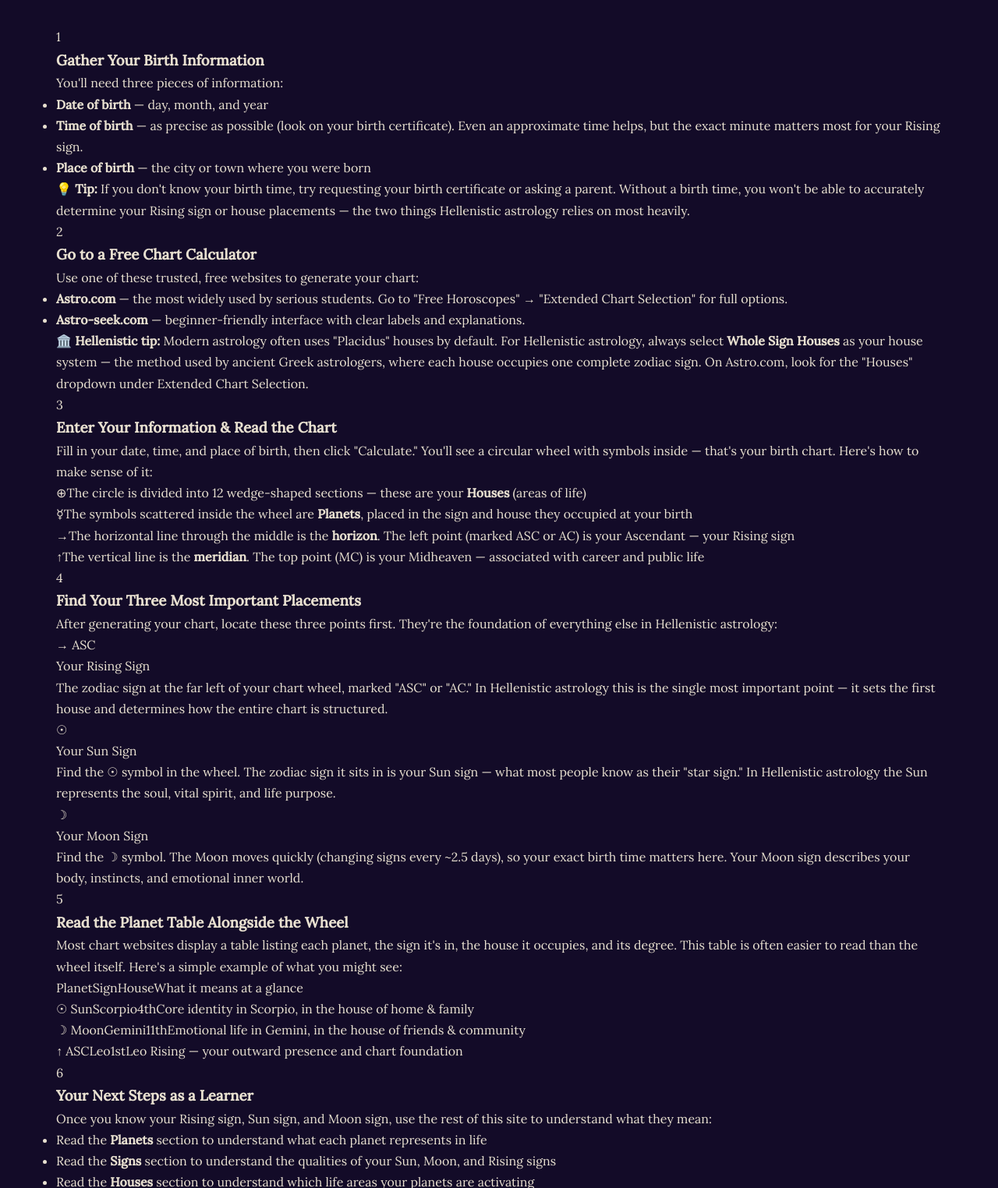
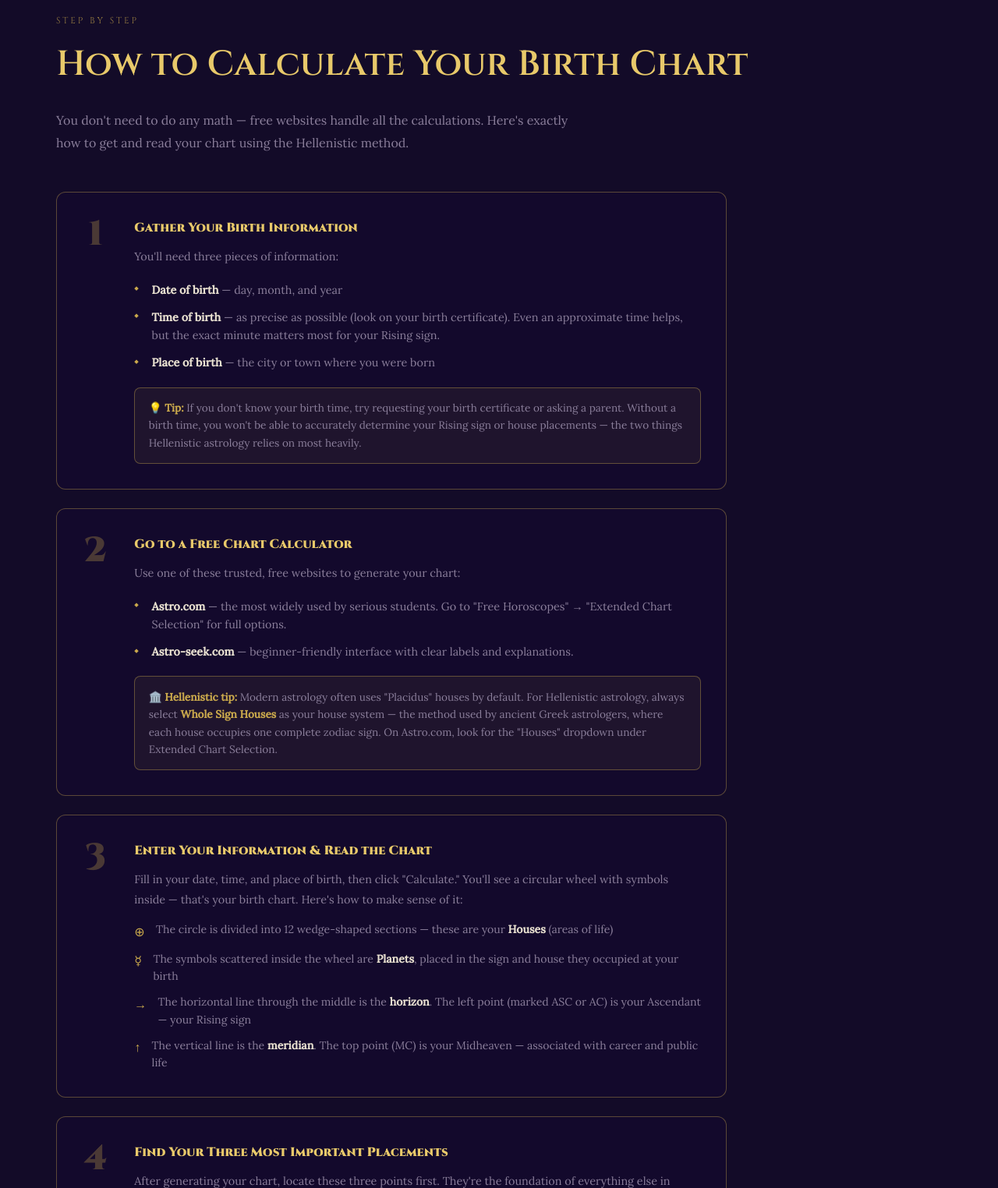
Before and after one commit to saygems429/hellenistic-astrology, a plain HTML site: page index.html in a window 1280 px wide. Shown: the part 2100-3624 px from the top of the page at 78% size. Drawn offline with Linux system fonts and the light colour scheme.

Commit message:
Add styles for beginner sections: explainer cards, glossary, step cards, chart anatomy

```diff
--- a/style.css
+++ b/style.css
@@ -511,6 +511,222 @@
   text-transform: uppercase;
 }
 
+/* ---- BEGINNER / START HERE ---- */
+.beginner-explainer {
+  display: grid;
+  grid-template-columns: repeat(auto-fit, minmax(280px, 1fr));
+  gap: 1.5rem;
+  margin-bottom: 3rem;
+}
+.explainer-block {
+  background: var(--bg-card);
+  border: 1px solid var(--gold-dim);
+  border-radius: var(--radius);
+  padding: 2rem 1.6rem;
+  transition: transform var(--transition), box-shadow var(--transition);
+}
+.explainer-block:hover {
+  transform: translateY(-4px);
+  box-shadow: 0 12px 32px rgba(201, 168, 76, 0.12);
+}
+.explainer-icon {
+  font-size: 2rem;
+  margin-bottom: 0.8rem;
+  display: block;
+}
+.explainer-block h3 {
+  font-family: 'Cinzel', serif;
+  font-size: 1rem;
+  color: var(--gold);
+  margin-bottom: 0.7rem;
+}
+.explainer-block p { font-size: 0.9rem; color: var(--text-muted); line-height: 1.75; }
+.explainer-block strong { color: var(--text-primary); }
+
+.glossary-box {
+  background: var(--bg-card);
+  border: 1px solid var(--gold-dim);
+  border-radius: var(--radius);
+  padding: 2rem 2rem 1.5rem;
+}
+.glossary-box h3 {
+  font-family: 'Cinzel', serif;
+  font-size: 0.95rem;
+  color: var(--gold-light);
+  margin-bottom: 1.4rem;
+  letter-spacing: 0.03em;
+}
+.glossary-grid {
+  display: grid;
+  grid-template-columns: repeat(auto-fill, minmax(280px, 1fr));
+  gap: 1rem;
+}
+.glossary-item {
+  display: flex;
+  flex-direction: column;
+  gap: 0.25rem;
+  padding: 0.8rem 1rem;
+  border-left: 2px solid var(--gold-dim);
+}
+.glossary-term {
+  font-family: 'Cinzel', serif;
+  font-size: 0.82rem;
+  color: var(--gold);
+  letter-spacing: 0.04em;
+}
+.glossary-def {
+  font-size: 0.85rem;
+  color: var(--text-muted);
+  line-height: 1.55;
+}
+
+/* ---- CALCULATE YOUR CHART ---- */
+.steps-container {
+  display: flex;
+  flex-direction: column;
+  gap: 1.5rem;
+  max-width: 860px;
+}
+.step-card {
+  display: flex;
+  gap: 2rem;
+  background: var(--bg-card);
+  border: 1px solid var(--gold-dim);
+  border-radius: var(--radius);
+  padding: 2rem;
+  transition: box-shadow var(--transition);
+}
+.step-card:hover { box-shadow: 0 8px 28px rgba(201, 168, 76, 0.12); }
+.step-num {
+  font-family: 'Cinzel', serif;
+  font-size: 2.8rem;
+  font-weight: 900;
+  color: var(--gold);
+  opacity: 0.3;
+  flex-shrink: 0;
+  line-height: 1;
+  min-width: 2.2rem;
+  text-align: center;
+}
+.step-body { flex: 1; min-width: 0; }
+.step-body h3 {
+  font-family: 'Cinzel', serif;
+  font-size: 1rem;
+  color: var(--gold-light);
+  margin-bottom: 0.7rem;
+}
+.step-body > p { font-size: 0.9rem; color: var(--text-muted); line-height: 1.75; margin-bottom: 0.8rem; }
+.step-body strong { color: var(--text-primary); }
+
+.step-list {
+  list-style: none;
+  padding: 0;
+  margin: 0.6rem 0 0.8rem;
+}
+.step-list li {
+  font-size: 0.9rem;
+  color: var(--text-muted);
+  padding: 0.35rem 0 0.35rem 1.4rem;
+  position: relative;
+  line-height: 1.65;
+}
+.step-list li::before {
+  content: '◆';
+  position: absolute;
+  left: 0;
+  color: var(--gold);
+  font-size: 0.45rem;
+  top: 0.58rem;
+}
+.step-list li strong { color: var(--text-primary); }
+
+.step-tip {
+  font-size: 0.85rem;
+  color: var(--text-muted);
+  background: rgba(201, 168, 76, 0.07);
+  border: 1px solid var(--gold-dim);
+  border-radius: 8px;
+  padding: 0.9rem 1.1rem;
+  line-height: 1.65;
+  margin-top: 0.8rem;
+}
+.step-tip strong { color: var(--gold); }
+
+.chart-anatomy {
+  display: flex;
+  flex-direction: column;
+  gap: 0.65rem;
+  margin-top: 0.9rem;
+}
+.anatomy-item {
+  display: flex;
+  gap: 0.9rem;
+  align-items: flex-start;
+  font-size: 0.88rem;
+  color: var(--text-muted);
+  line-height: 1.6;
+}
+.anatomy-icon {
+  color: var(--gold);
+  font-size: 1rem;
+  flex-shrink: 0;
+  margin-top: 0.1rem;
+}
+.anatomy-item strong { color: var(--text-primary); }
+
+.placements-grid {
+  display: grid;
+  grid-template-columns: repeat(auto-fit, minmax(200px, 1fr));
+  gap: 1rem;
+  margin-top: 1rem;
+}
+.placement-box {
+  background: rgba(201, 168, 76, 0.05);
+  border: 1px solid var(--gold-dim);
+  border-radius: 8px;
+  padding: 1.2rem;
+}
+.placement-glyph {
+  font-family: 'Cinzel', serif;
+  font-size: 1.6rem;
+  color: var(--gold);
+  margin-bottom: 0.3rem;
+  line-height: 1;
+}
+.placement-name {
+  font-family: 'Cinzel', serif;
+  font-size: 0.82rem;
+  color: var(--gold-light);
+  margin-bottom: 0.6rem;
+  letter-spacing: 0.03em;
+}
+.placement-box p { font-size: 0.83rem; color: var(--text-muted); line-height: 1.65; }
+
+.example-table {
+  margin-top: 0.9rem;
+  border: 1px solid var(--gold-dim);
+  border-radius: 8px;
+  overflow: hidden;
+  font-size: 0.83rem;
+}
+.table-header, .table-row {
+  display: grid;
+  grid-template-columns: 90px 80px 60px 1fr;
+  gap: 0.5rem;
+  padding: 0.65rem 1rem;
+  align-items: center;
+}
+.table-header {
+  background: rgba(201, 168, 76, 0.12);
+  font-family: 'Cinzel', serif;
+  font-size: 0.68rem;
+  letter-spacing: 0.07em;
+  color: var(--gold);
+  text-transform: uppercase;
+}
+.table-row { color: var(--text-muted); border-top: 1px solid rgba(201, 168, 76, 0.1); }
+.table-row:nth-child(even) { background: rgba(201, 168, 76, 0.03); }
+
 /* ---- RESPONSIVE ---- */
 @media (max-width: 768px) {
   .nav-links { display: none; flex-direction: column; position: absolute; top: 64px; left: 0; right: 0; background: rgba(6,2,15,0.97); padding: 1rem 2rem; gap: 1rem; border-bottom: 1px solid var(--gold-dim); }
@@ -520,9 +736,14 @@
   .signs-list { grid-template-columns: 1fr; }
   .timeline-item { flex-direction: column; gap: 0.2rem; }
   .timeline-date { min-width: auto; }
+  .step-card { flex-direction: column; gap: 0.6rem; }
+  .step-num { font-size: 1.8rem; text-align: left; }
+  .placements-grid { grid-template-columns: 1fr; }
 }
 
 @media (max-width: 480px) {
   section { padding: 4rem 0; }
   .houses-grid { grid-template-columns: 1fr; }
+  .table-header, .table-row { grid-template-columns: 80px 70px 50px; }
+  .table-header span:last-child, .table-row span:last-child { display: none; }
 }
```
